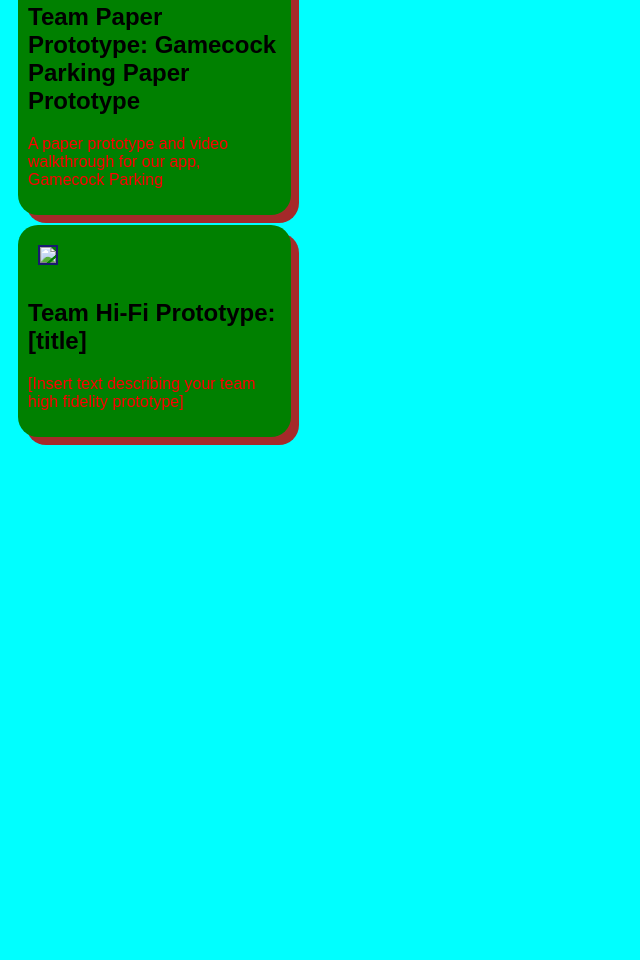
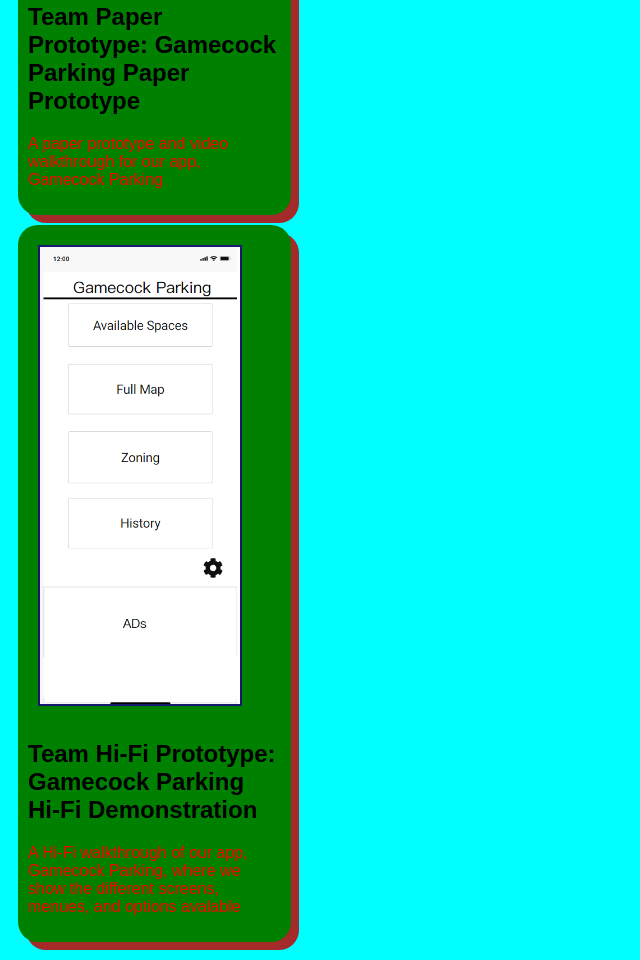
Before and after one commit to AlexHillhouse/AlexHillhouse.github.io, a plain HTML site: page index.html in a window 1280 px wide. Shown: the part 2731-3691 px from the top of the page, without its empty margins (0-640 px from the left). Before the commit the page ends 3186 px from the top, so only its background shows below. Drawn offline with Linux system fonts and the light colour scheme.

Commit message:
index.html

```diff
--- a/index.html
+++ b/index.html
@@ -73,11 +73,11 @@
 
       <!-- Hi-Fi prototype assignment -->
  <section class="assign">
- <img src="Github Images/team-prototype.png" />
+ <img src="Github Images/hifi.png" />
  <section class="assign-det">
- <a href="https://youtu.be/gEJrwLR9vJI"><h2>Team Hi-Fi Prototype: [title]</h2></a>
+ <a href="https://youtu.be/gEJrwLR9vJI"><h2>Team Hi-Fi Prototype: Gamecock Parking Hi-Fi Demonstration</h2></a>
  <p>
- [Insert text describing your team high fidelity prototype]
+ A Hi-Fi walkthrough of our app, Gamecock Parking, where we show the different screens, menues, and options avalable
  </p>
  </section>
  </section>
```
